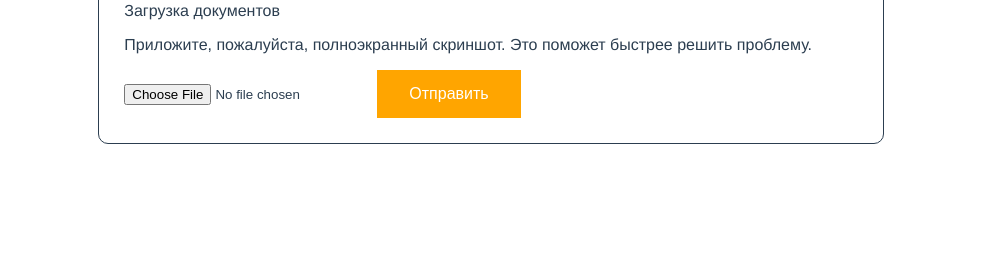
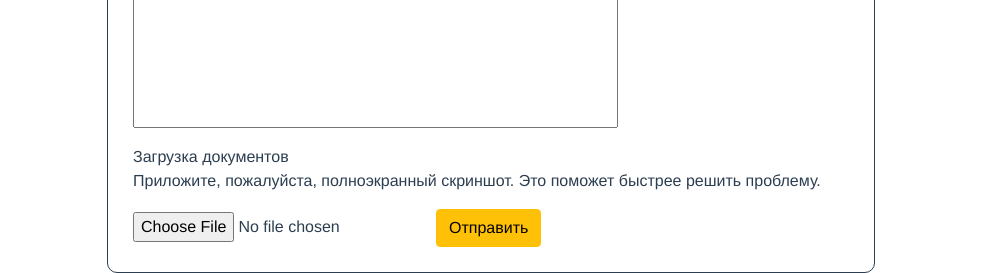
Before and after one commit to denisbotvinovskii/CheckBox, a Vue app in the folder checkBox/: page / in a window 1280 px wide. Shown: the part 546-819 px from the top of the page, without its empty margins (149-1132 px from the left). Built offline with nearby package versions, Linux system fonts and the light colour scheme; no server answers.

Commit message:
v0.5 some axios vue, + design

```diff
--- a/checkBox/index.html
+++ b/checkBox/index.html
@@ -4,12 +4,12 @@
     <meta charset="UTF-8" />
     <link rel="icon" href="/favicon.ico" />
     <meta name="viewport" content="width=device-width, initial-scale=1.0" />
-    <!-- <link
+    <link
       href="https://cdn.jsdelivr.net/npm/bootstrap@5.0.2/dist/css/bootstrap.min.css"
       rel="stylesheet"
       integrity="sha384-EVSTQN3/azprG1Anm3QDgpJLIm9Nao0Yz1ztcQTwFspd3yD65VohhpuuCOmLASjC"
       crossorigin="anonymous"
-    /> -->
+    />
 
     <title>Form</title>
   </head>
--- a/checkBox/src/App.vue
+++ b/checkBox/src/App.vue
@@ -51,7 +51,7 @@
         </p>
       </div>
       <input type="file" />
-      <button @click.prevent="submitHandle()" type="submit">Отправить</button>
+      <button type="button" class="btn btn-warning">Отправить</button>
     </form>
   </div>
 </template>
```
